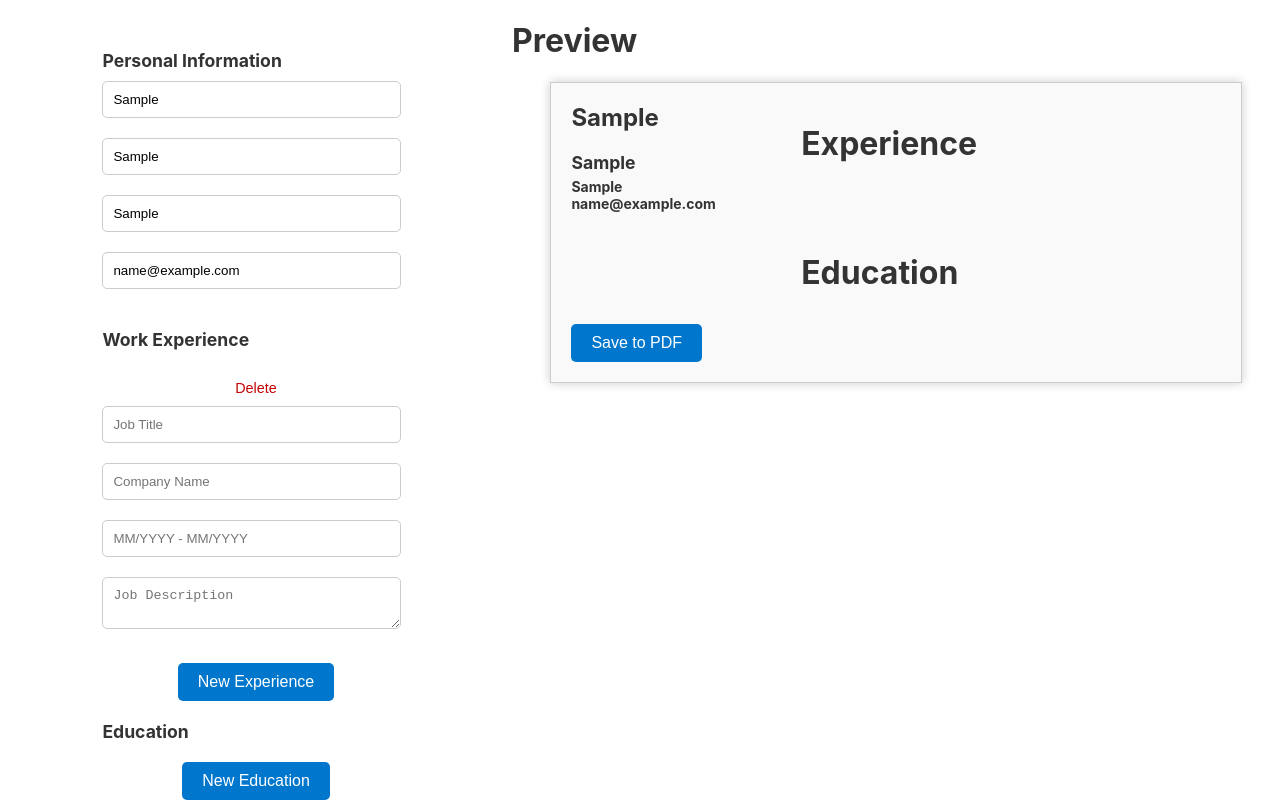
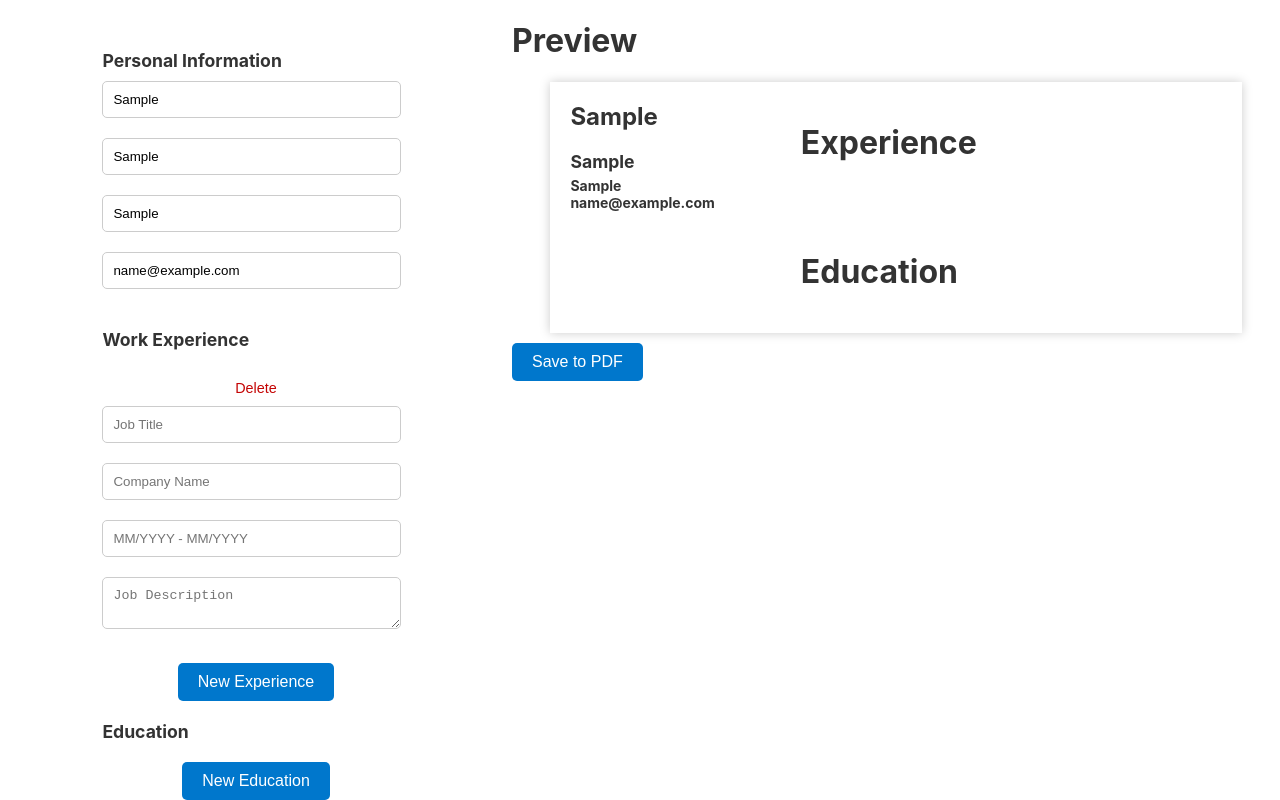
Before and after one commit to N3mEee/cv-application, a React (Create React App) app: page / in a window 1280 px wide. Both pictures are taken after typing "Sample", "Sample", "Sample", "name@example.com" into the empty fields and a click on the button "New Experience". Built offline with nearby package versions, Linux system fonts and the light colour scheme.

Commit message:
add more style

```diff
--- a/src/components/Preview.js
+++ b/src/components/Preview.js
@@ -10,7 +10,7 @@ export default class Preview extends Component {
     }
     async handleSaveToPDF() {
         const pdf = new jsPDF("portrait", "pt", "a4");
-        const data = await html2canvas(document.querySelector(".preview-container"));
+        const data = await html2canvas(document.querySelector(".container"));
         const img = data.toDataURL("image/png");
         const imgProperties = pdf.getImageProperties(img);
         const pdfWidth = pdf.internal.pageSize.getWidth();
@@ -78,11 +78,11 @@ export default class Preview extends Component {
                                     : ""}
                             </div>
                         </div>
-                        <button onClick={this.handleSaveToPDF}>Save to PDF</button>
                     </div>
                 ) : (
                     ""
                 )}
+                <button onClick={this.handleSaveToPDF}>Save to PDF</button>
             </div>
         );
     }
--- a/src/style/Preview.css
+++ b/src/style/Preview.css
@@ -2,8 +2,7 @@
     max-width: 800px;
     margin: 0 5%;
     padding: 20px;
-    background-color: #f9f9f9;
-    border: 1px solid #ccc;
+    /* border: 1px solid #ccc; */
     box-shadow: 0 0 10px #ccc;
 }
 
@@ -41,7 +40,8 @@
 }
 
 .university,
-.companyName {
+.companyName,
+.time {
     margin: 0;
     font-weight: 500;
     font-style: italic;
```
